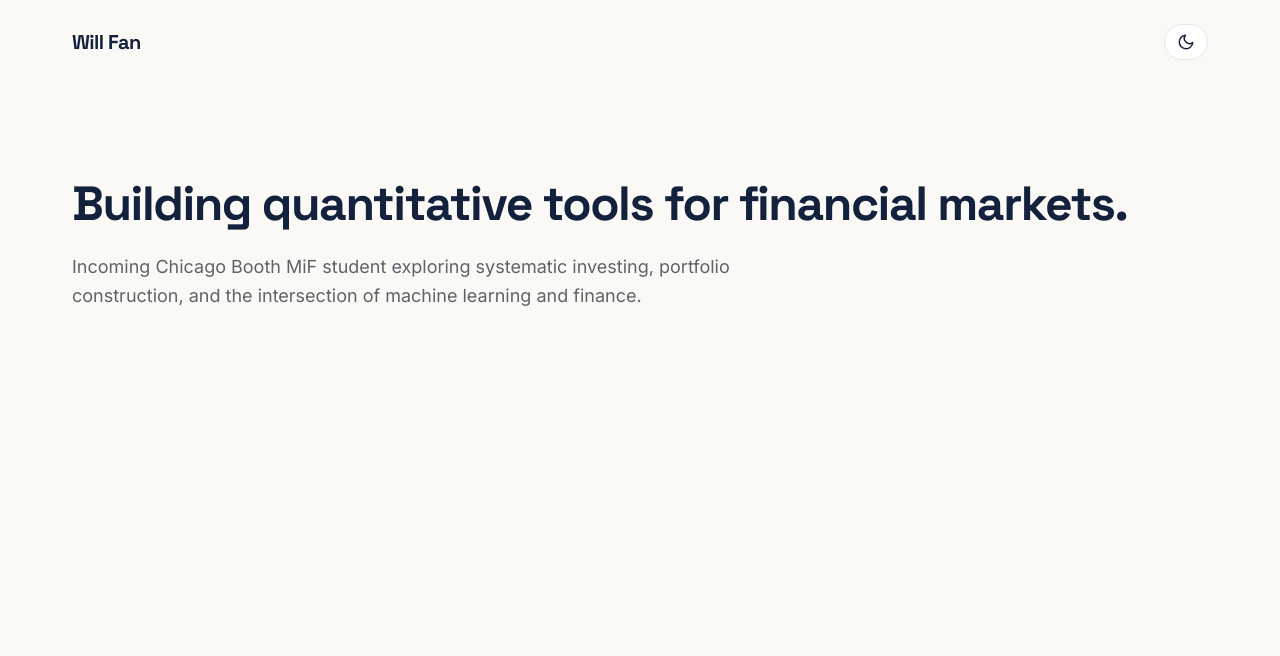
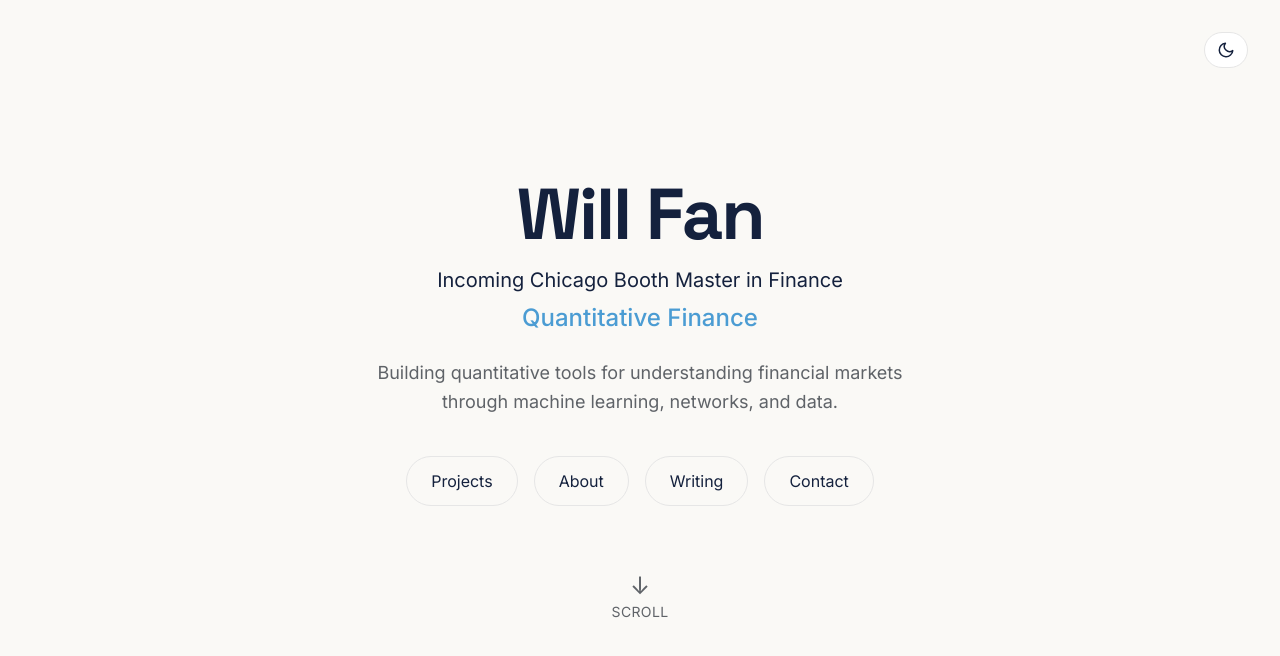
Before and after one commit to squilliam34/squilliam34.github.io, a React (Vite) app: page / in a window 1280 px wide. Shown: the top 656 px of the page. Built offline with nearby package versions, Linux system fonts and the light colour scheme.

Commit message:
Hero component replacement

```diff
--- a/src/App.jsx
+++ b/src/App.jsx
@@ -1,32 +1,11 @@
-import ThemeToggle from './components/ThemeToggle';
-import { useTheme } from './hooks/useTheme';
+import Hero from "./components/Hero/Hero";
 
 function App() {
-  const { theme, toggleTheme } = useTheme();
-
-  return (
-    <div className="min-h-screen">
-      <header className="container flex items-center justify-between py-6">
-        <h1 className="text-xl font-semibold">Will Fan</h1>
-        <ThemeToggle theme={theme} toggleTheme={toggleTheme} />
-      </header>
-
-      <main className="container py-24">
-        <h2 className="mb-6 text-5xl font-bold">
-          Building quantitative tools for financial markets.
-        </h2>
-
-        <p
-          className="max-w-2xl text-lg leading-relaxed"
-          style={{ color: 'var(--text-secondary)' }}
-        >
-          Incoming Chicago Booth MiF student exploring systematic investing,
-          portfolio construction, and the intersection of machine learning and
-          finance.
-        </p>
-      </main>
-    </div>
-  );
+    return (
+        <>
+            <Hero />
+        </>
+    );
 }
 
 export default App;
--- /dev/null
+++ b/src/components/Button.jsx
@@ -0,0 +1,30 @@
+export default function Button({ href, children }) {
+    return (
+        <a
+            href={href}
+            className="
+                px-6
+                py-3
+                rounded-full
+                border
+                transition-all
+                duration-200
+                hover:-translate-y-1
+            "
+            style={{
+                borderColor: "var(--border)",
+                color: "var(--text)",
+            }}
+            onMouseEnter={(e) => {
+                e.currentTarget.style.background = "var(--accent)";
+                e.currentTarget.style.color = "white";
+            }}
+            onMouseLeave={(e) => {
+                e.currentTarget.style.background = "transparent";
+                e.currentTarget.style.color = "var(--text)";
+            }}
+        >
+            {children}
+        </a>
+    );
+}
--- /dev/null
+++ b/src/components/Hero/Hero.jsx
@@ -0,0 +1,68 @@
+import Button from "../Button";
+import ThemeToggle from "../ThemeToggle";
+import { useTheme } from "../../hooks/useTheme";
+
+export default function Hero() {
+
+    const { theme, toggleTheme } = useTheme();
+
+    return (
+        <section className="min-h-screen flex flex-col items-center justify-center px-8 text-center">
+
+            {/* Theme Toggle */}
+            <div className="absolute top-8 right-8">
+                <ThemeToggle
+                    theme={theme}
+                    toggleTheme={toggleTheme}
+                />
+            </div>
+
+            {/* Name */}
+            <h1 className="text-6xl md:text-7xl font-bold tracking-tight mb-4">
+                Will Fan
+            </h1>
+
+            {/* Education */}
+            <p className="text-xl mb-2">
+                Incoming Chicago Booth Master in Finance
+            </p>
+
+            {/* Rotating subtitle placeholder */}
+            <p
+                className="text-2xl font-medium mb-6"
+                style={{ color: "var(--accent)" }}
+            >
+                Quantitative Finance
+            </p>
+
+            {/* Short description */}
+            <p
+                className="max-w-xl text-lg leading-relaxed mb-10"
+                style={{ color: "var(--text-secondary)" }}
+            >
+                Building quantitative tools for understanding financial
+                markets through machine learning, networks, and data.
+            </p>
+
+            {/* Navigation Buttons */}
+            <div className="flex flex-wrap justify-center gap-4 mb-16">
+                <Button href="#projects">Projects</Button>
+                <Button href="#about">About</Button>
+                <Button href="#writing">Writing</Button>
+                <Button href="#contact">Contact</Button>
+            </div>
+
+            {/* Scroll */}
+            <div
+                className="flex flex-col items-center"
+                style={{ color: "var(--text-secondary)" }}
+            >
+                <span className="text-2xl">↓</span>
+                <span className="text-sm tracking-wide uppercase">
+                    Scroll
+                </span>
+            </div>
+
+        </section>
+    );
+}
--- a/src/index.css
+++ b/src/index.css
@@ -10,7 +10,7 @@
   --border: #e6e6e6;
 }
 
-.dark {
+html.dark {
   --bg: #171717;
   --surface: #232323;
   --text: #f5f5f5;
```
